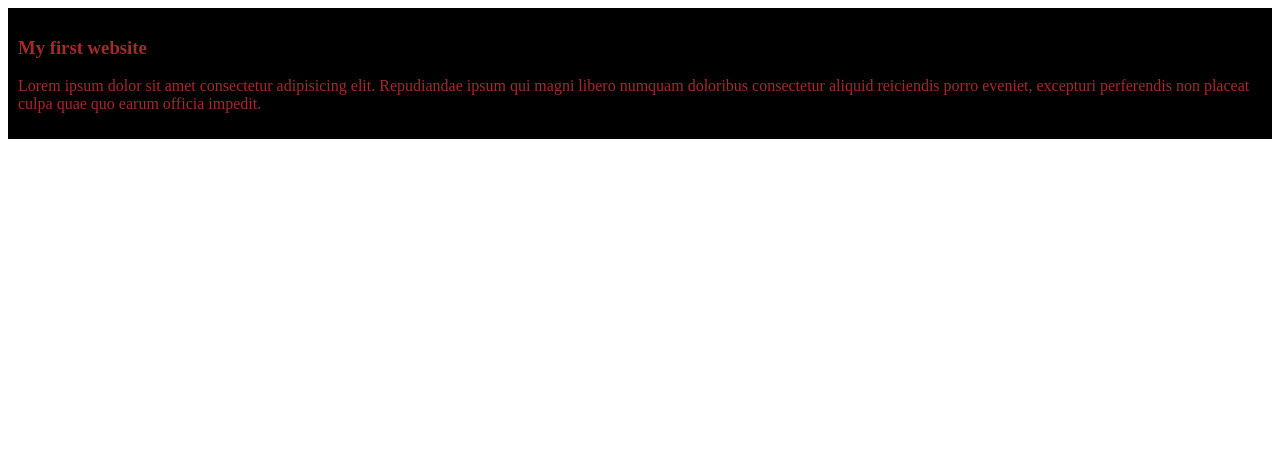
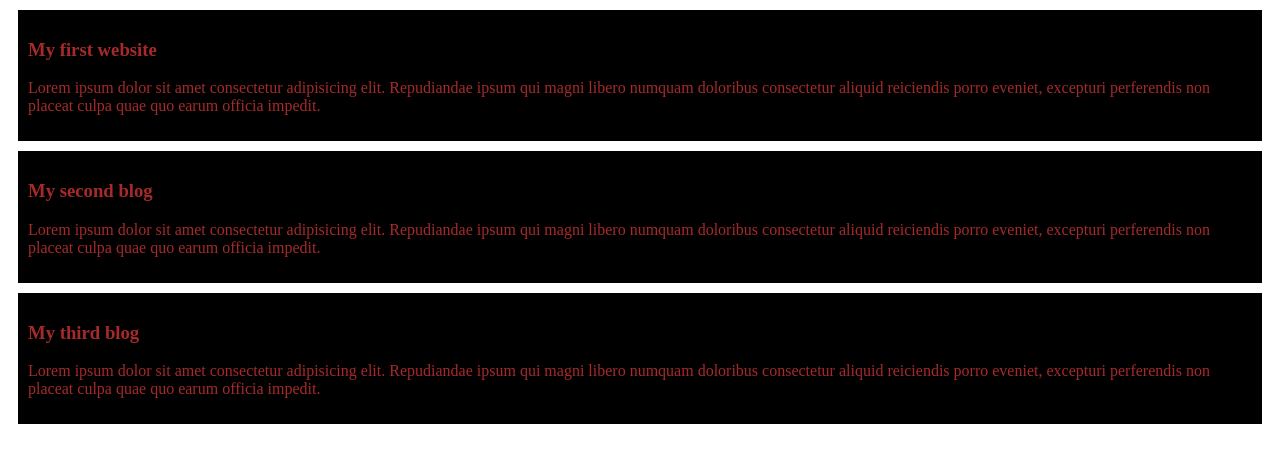
Before and after one commit to mariyamnavila/my-simple-website, a plain HTML site: page index.html in a window 1280 px wide. Drawn offline with Linux system fonts and the light colour scheme.

Commit message:
added the second and third blog

```diff
--- a/index.html
+++ b/index.html
@@ -11,5 +11,13 @@
     <h3>My first website </h3>
     <p>Lorem ipsum dolor sit amet consectetur adipisicing elit. Repudiandae ipsum qui magni libero numquam doloribus consectetur aliquid reiciendis porro eveniet, excepturi perferendis non placeat culpa quae quo earum officia impedit.</p>
    </div>
+   <div>
+    <h3>My second blog </h3>
+    <p>Lorem ipsum dolor sit amet consectetur adipisicing elit. Repudiandae ipsum qui magni libero numquam doloribus consectetur aliquid reiciendis porro eveniet, excepturi perferendis non placeat culpa quae quo earum officia impedit.</p>
+   </div>
+   <div>
+    <h3>My third blog </h3>
+    <p>Lorem ipsum dolor sit amet consectetur adipisicing elit. Repudiandae ipsum qui magni libero numquam doloribus consectetur aliquid reiciendis porro eveniet, excepturi perferendis non placeat culpa quae quo earum officia impedit.</p>
+   </div>
 </body>
 </html>
--- a/styles/blog.css
+++ b/styles/blog.css
@@ -2,4 +2,5 @@ div{
     color: brown;
     background-color: black;
     padding: 10px;
+    margin: 10px;
 }
```
